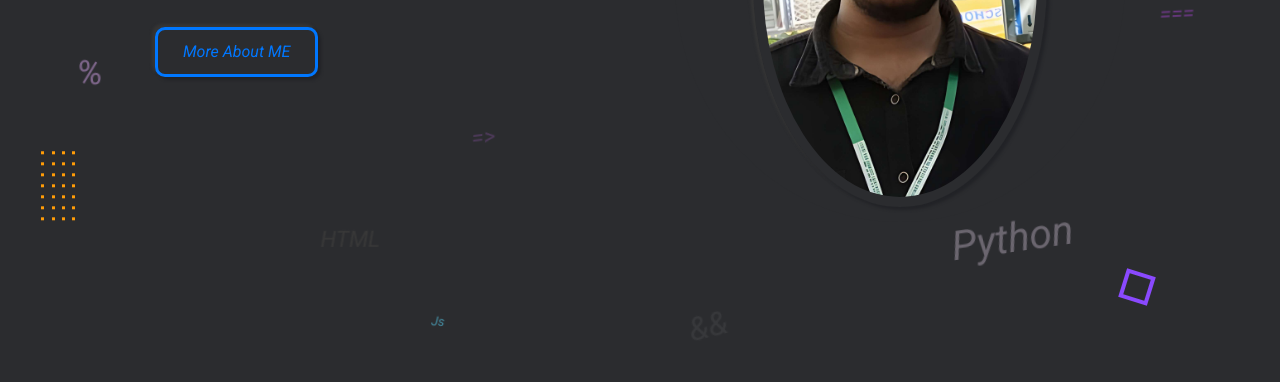
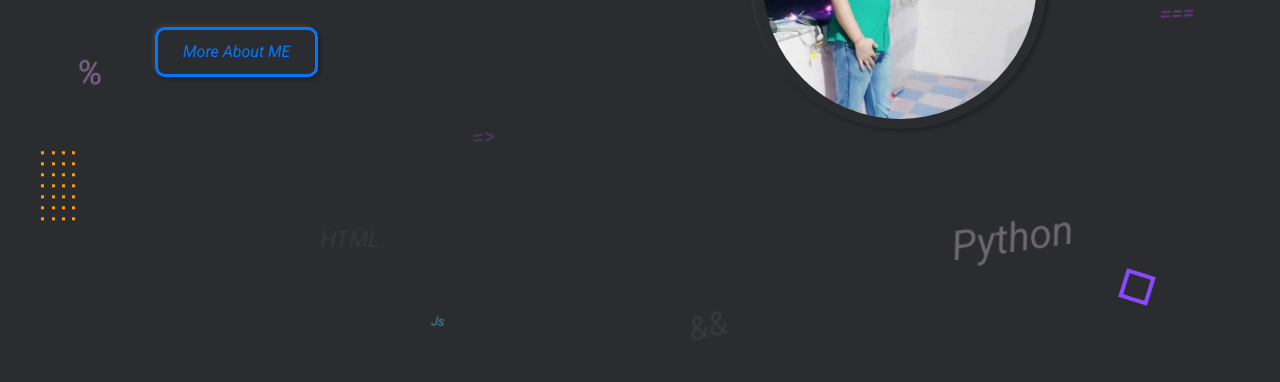
Before and after one commit to hemantkumar76/Hemant-Port-3, a plain HTML site: page index.html in a window 1280 px wide. Shown: the part 418-800 px from the top of the page. Drawn offline with nearby package versions, Linux system fonts and the light colour scheme; a web font is replaced by a local one.

Commit message:
Update index.html

```diff
--- a/index.html
+++ b/index.html
@@ -168,7 +168,7 @@
         </div>
         <div class="home-img">
           <div class="img-box inner-shadow">
-            <img src="img/mee_2.jpg" class="outer-shadow" alt="">
+            <img src="img/me_3.jpg" class="outer-shadow" alt="">
           </div>
         </div>
       </div>
```
